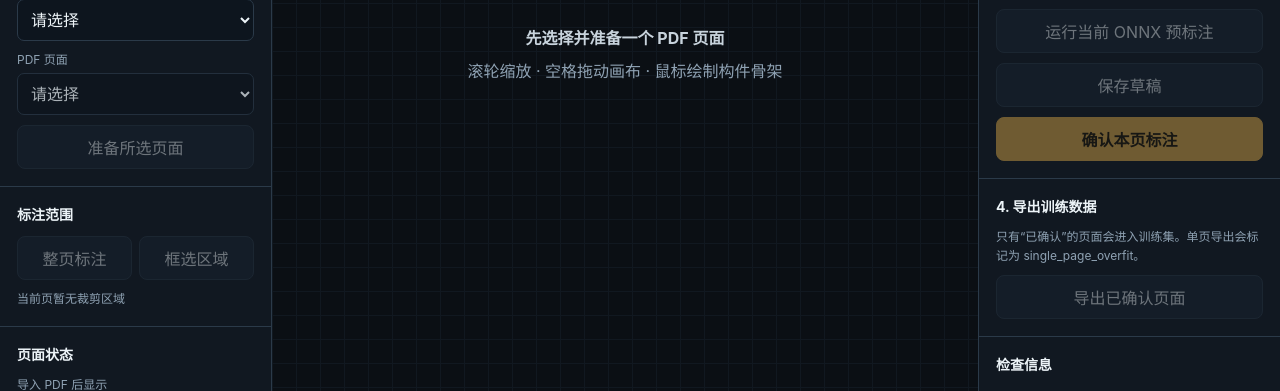
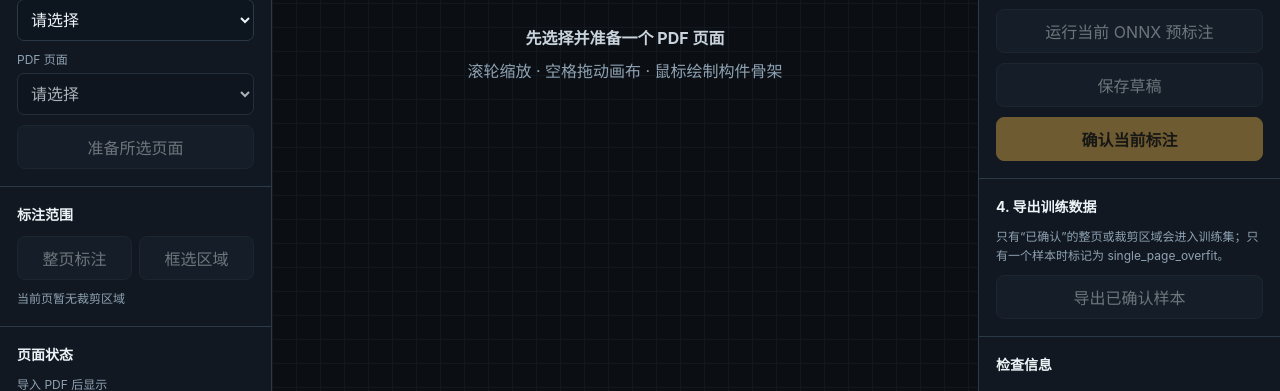
Before and after one commit to jiliguala777/bim-web, a Flask app: page / in a window 1280 px wide. Shown: the part 409-800 px from the top of the page. Run offline with Flask 3, Linux system fonts and the light colour scheme; data that the repository does not hold is empty.

Commit message:
fix: describe cropped exports as samples

```diff
--- a/annotation_tool/static/app.js
+++ b/annotation_tool/static/app.js
@@ -1019,7 +1019,7 @@
       );
       setCurrentPageStatus(result.status);
       $("#export").disabled = false;
-      log("本页已确认，可导出训练数据");
+      log("当前标注已确认，可导出训练数据");
     } catch (error) { handleError(error); }
   });
 
--- a/annotation_tool/static/export_result.js
+++ b/annotation_tool/static/export_result.js
@@ -14,7 +14,7 @@
 
     function formatExportDetail(result) {
       return (
-        `${result.sample_count} 页 · ${result.experiment_type}\n` +
+        `${result.sample_count} 个样本 · ${result.experiment_type}\n` +
         `导出路径：${result.export_path}`
       );
     }
--- a/annotation_tool/templates/index.html
+++ b/annotation_tool/templates/index.html
@@ -121,13 +121,13 @@
         </div>
         <button id="preannotate" type="button" disabled>运行当前 ONNX 预标注</button>
         <button id="save" type="button" disabled>保存草稿</button>
-        <button id="confirm" type="button" class="primary" disabled>确认本页标注</button>
+        <button id="confirm" type="button" class="primary" disabled>确认当前标注</button>
       </section>
 
       <section>
         <h2>4. 导出训练数据</h2>
-        <p class="hint">只有“已确认”的页面会进入训练集。单页导出会标记为 single_page_overfit。</p>
-        <button id="export" type="button" disabled>导出已确认页面</button>
+        <p class="hint">只有“已确认”的整页或裁剪区域会进入训练集；只有一个样本时标记为 single_page_overfit。</p>
+        <button id="export" type="button" disabled>导出已确认样本</button>
       </section>
 
       <section>
```
Also changed, not shown: tests/test_export_result.js (+1 -1 lines), annotation_tool/README.md.
